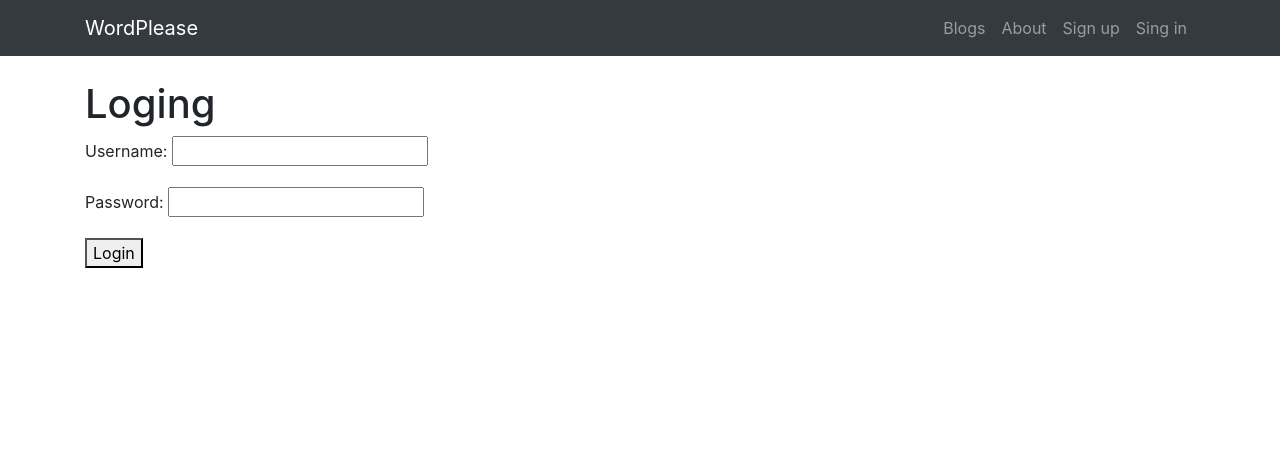
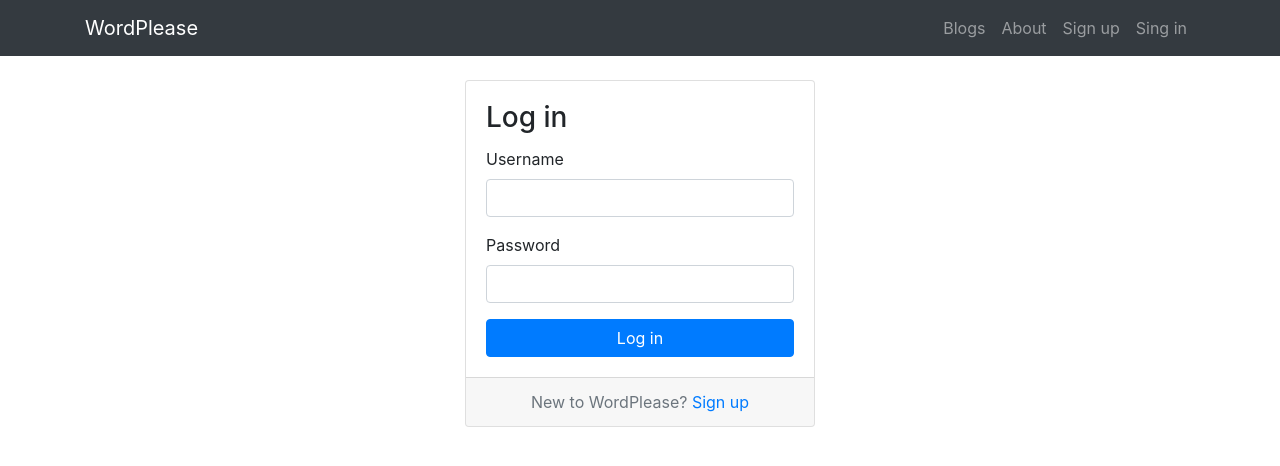
Before and after one commit to ajmasia/wordplease, a Django app: page /login/ in a window 1280 px wide. Shown: the top 466 px of the page. Run offline with Django 3.2, Linux system fonts and the light colour scheme; some libraries are stand-ins or nearby versions.

Commit message:
Login & signup forms style updated

```diff
--- a/ui/templates/core/login.html
+++ b/ui/templates/core/login.html
@@ -1,20 +1,27 @@
-{% extends "base.html" %}
 
-{% block title %} Django Pop - Login {% endblock %}
+{% extends 'base.html' %}
 
+{% block title %}WordPlease | Log in{% endblock %}
 
 {% block body %}
 
-{% include 'includes/messages.html' %}
+<div class="row justify-content-center">
+    <div class="col-lg-4 col-md-6 col-sm-8">
+        <div class="card">
+            <div class="card-body">
+                <h3 class="card-title">Log in</h3>
+                <form method="post" novalidate>
+                    {% csrf_token %}
+                    <input type="hidden" name="next" value="{{ next }}">
+                    {% include 'includes/form.html' %}
+                    <button type="submit" class="btn btn-primary btn-block">Log in</button>
+                </form>
+            </div>
+            <div class="card-footer text-muted text-center">
+                New to WordPlease? <a href="{% url 'signup' %}">Sign up</a>
+            </div>
+        </div>
 
-<h1>Loging</h1>
-
-<form method="post" novalidate>
-
-    {% csrf_token %}
-    {{ form.as_p }}
-    <button type="submit">Login</button>
-
-</form>
-
+    </div>
+</div>
 {% endblock %}
```
Also changed, not shown: ui/templates/core/signup.html (+5 -4 lines).
